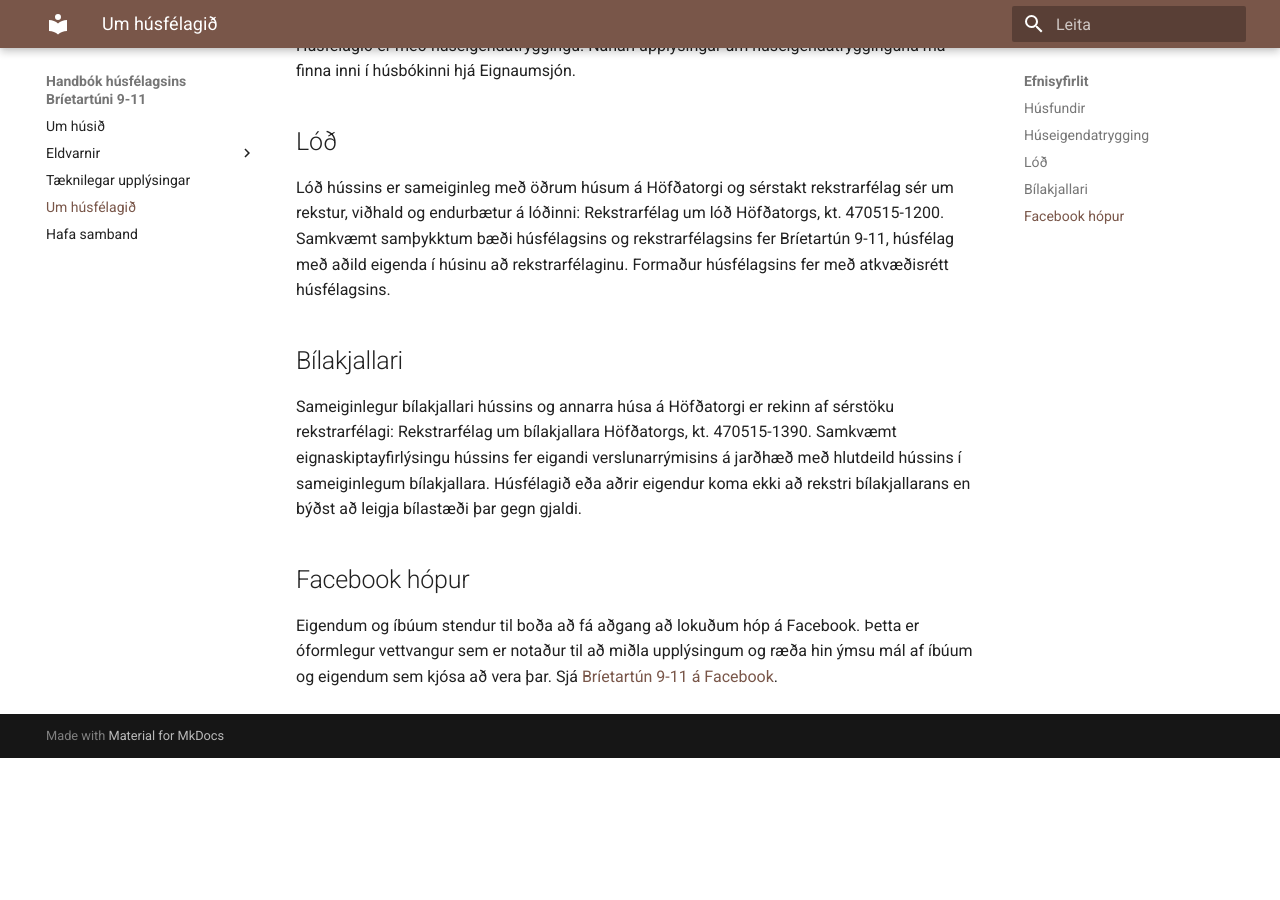
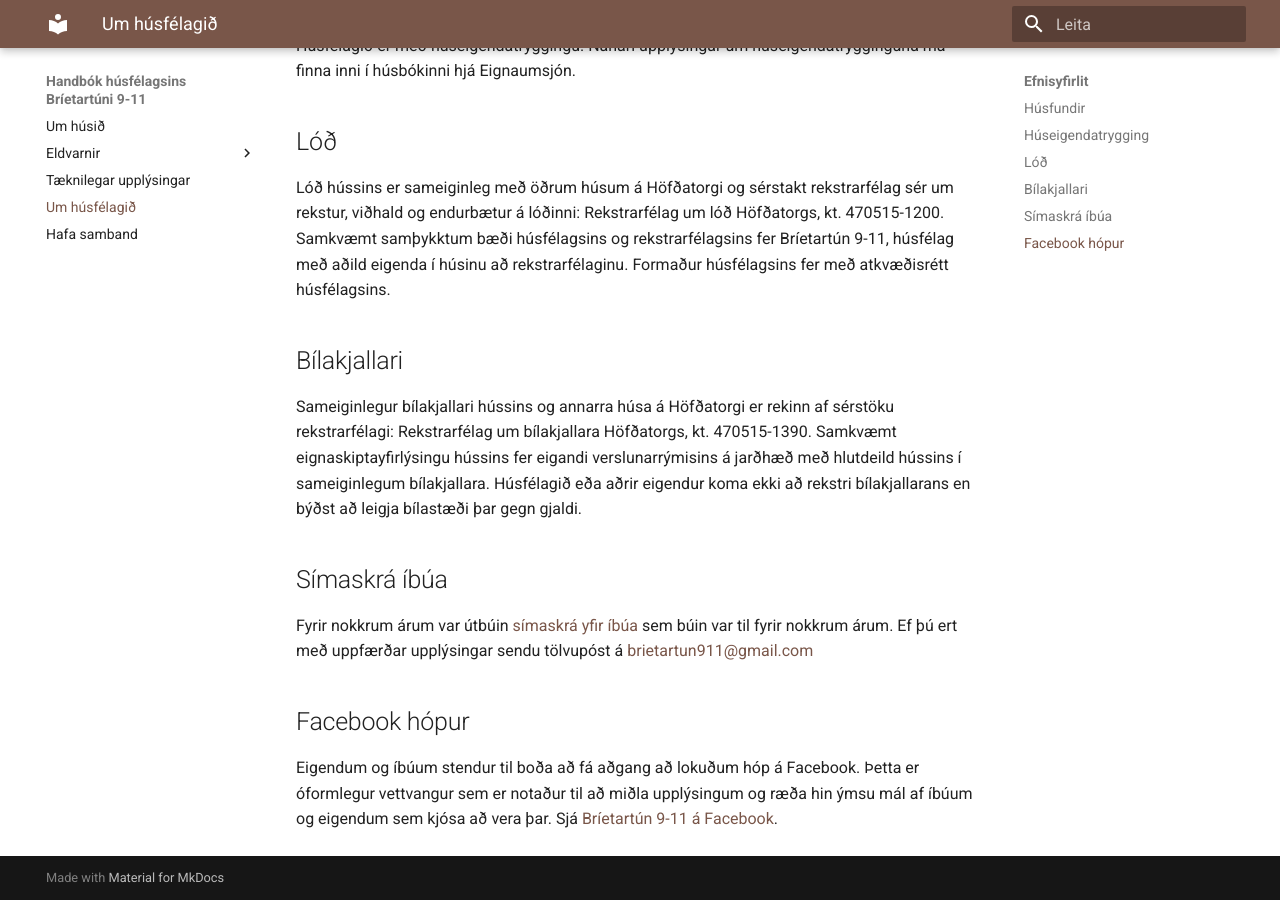
Before and after one commit to brietartun9-11/vefsida, an MkDocs documentation site: the page built from docs/um_husfelagid.md, in a window 1280 px wide and 900 px high, scrolled down 754 px. Built offline with MkDocs 1.6.1 and Material for MkDocs 9.7.7, drawn with Linux system fonts in a browser that asks for light colours; before the commit the page ends 1512 px from its top, so only the background shows below that.

Commit message:
Minor updates to text

```diff
--- a/docs/um_husfelagid.md
+++ b/docs/um_husfelagid.md
@@ -15,5 +15,8 @@ Lóð hússins er sameiginleg með öðrum húsum á Höfðatorgi og sérstakt r
 ## Bílakjallari
 Sameiginlegur bílakjallari hússins og annarra húsa á Höfðatorgi er rekinn af sérstöku rekstrarfélagi: Rekstrarfélag um bílakjallara Höfðatorgs, kt. 470515-1390. Samkvæmt eignaskiptayfirlýsingu hússins fer eigandi verslunarrýmisins á jarðhæð með hlutdeild hússins í sameiginlegum bílakjallara. Húsfélagið eða aðrir eigendur koma ekki að rekstri bílakjallarans en býðst að leigja bílastæði þar gegn gjaldi.
 
+## Símaskrá íbúa
+Fyrir nokkrum árum var útbúin [símaskrá yfir íbúa](https://docs.google.com/spreadsheets/d/1YbGkwuJjxHnoHL_XCzBxxsXeA7G107XrkegIRTdve24/edit#gid=638939069) sem búin var til fyrir nokkrum árum. Ef þú ert með uppfærðar upplýsingar sendu tölvupóst á [brietartun911@gmail.com](mailto:brietartun911@gmail.com)
+
 ## Facebook hópur
 Eigendum og íbúum stendur til boða að fá aðgang að lokuðum hóp á Facebook. Þetta er óformlegur vettvangur sem er notaður til að miðla upplýsingum og ræða hin ýmsu mál af íbúum og eigendum sem kjósa að vera þar. Sjá [Bríetartún 9-11 á Facebook](https://www.facebook.com/groups/613416425849052).
```
Also changed, not shown: docs/hafa_samband.md (+1 -1 lines).
